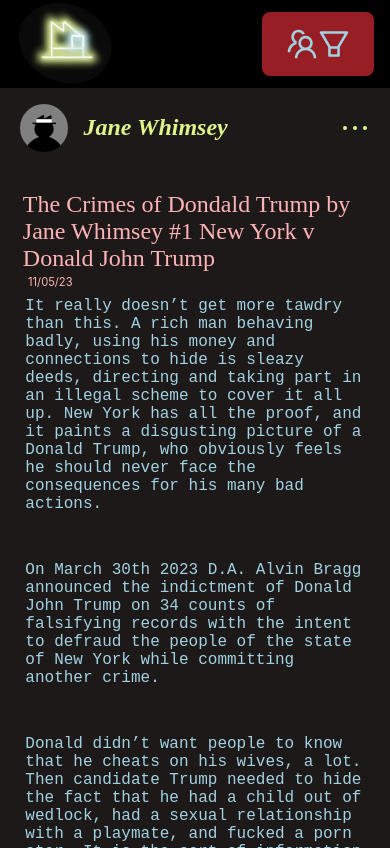
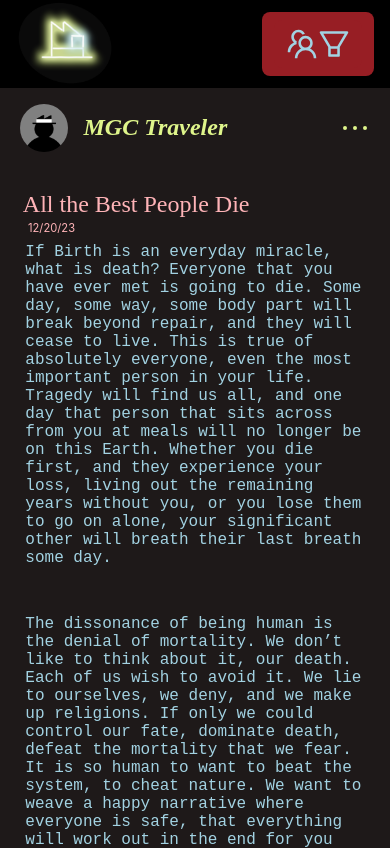
Before and after one commit to esmodea/IAG-Project, a React (Create React App) app in the folder iag-fe/: page /m/home in a window 390 px wide. Built offline with nearby package versions, Linux system fonts and the light colour scheme.

Commit message:
Updated order of articles on mobile

```diff
--- a/iag-fe/src/application/mobile/components/Home/index.js
+++ b/iag-fe/src/application/mobile/components/Home/index.js
@@ -5,9 +5,33 @@ import './homepagemobile.css'
 const MHomeContent = (props) => {
     const {articles} = props;
 
+    const sortDate = (a, b) => {
+        let aDate = a.content.info.date.split('/').map((num) => {return +num;});
+        let bDate = b.content.info.date.split('/').map((num) => {return +num;});
+        if(aDate[2] >= bDate[2]){
+            if(aDate[0] >= bDate[0]){
+                if(aDate[1] >= bDate[1]){
+                    if(aDate[1] > bDate[1]){
+                        return -1;
+                    } else {
+                        return 0;
+                    }
+                } else {
+                    return 1;
+                }
+            } else {
+                return 1;
+            }
+        } else {
+            return 1;
+        }
+    }
+
+    const posts = articles.sort(sortDate);
+
     return (
         <div className="home-mobile">
-        {articles ? articles.map((article) => {return <ArticleMobile article={article} />}) : ''}
+        {posts ? posts.map((article) => {return <ArticleMobile article={article} />}) : ''}
         {/* <div className="spacing-div"></div> */}
         </div>
     )
--- a/iag-fe/src/application/mobile/components/Writer/index.js
+++ b/iag-fe/src/application/mobile/components/Writer/index.js
@@ -8,9 +8,33 @@ const MWriterContent = (props) => {
     const location = useLocation();
     const currentWriter = location.pathname.split('/')[location.pathname.split('/').length - 1];
 
+    const sortDate = (a, b) => {
+        let aDate = a.content.info.date.split('/').map((num) => {return +num;});
+        let bDate = b.content.info.date.split('/').map((num) => {return +num;});
+        if(aDate[2] >= bDate[2]){
+            if(aDate[0] >= bDate[0]){
+                if(aDate[1] >= bDate[1]){
+                    if(aDate[1] > bDate[1]){
+                        return -1;
+                    } else {
+                        return 0;
+                    }
+                } else {
+                    return 1;
+                }
+            } else {
+                return 1;
+            }
+        } else {
+            return 1;
+        }
+    }
+
+    const posts = articles.sort(sortDate);
+
     return (
         <div className="writer-mobile">
-            {articles ? articles.map((article) => {if(article.content.info.id === currentWriter)return <ArticleMobile article={article} />}) : ''}
+            {posts ? posts.map((article) => {if(article.content.info.id === currentWriter)return <ArticleMobile article={article} />}) : ''}
             <div className="spacing-div"></div>
         </div>
     )
--- a/iag-fe/src/application/web/components/Home/index.js
+++ b/iag-fe/src/application/web/components/Home/index.js
@@ -34,7 +34,7 @@ const WHomeContent = () => {
     }
 
     const posts = articles.sort(sortDate);
-    console.log(posts)
+    console.log(posts);
 
     return(
         <div className="home-web">
```
